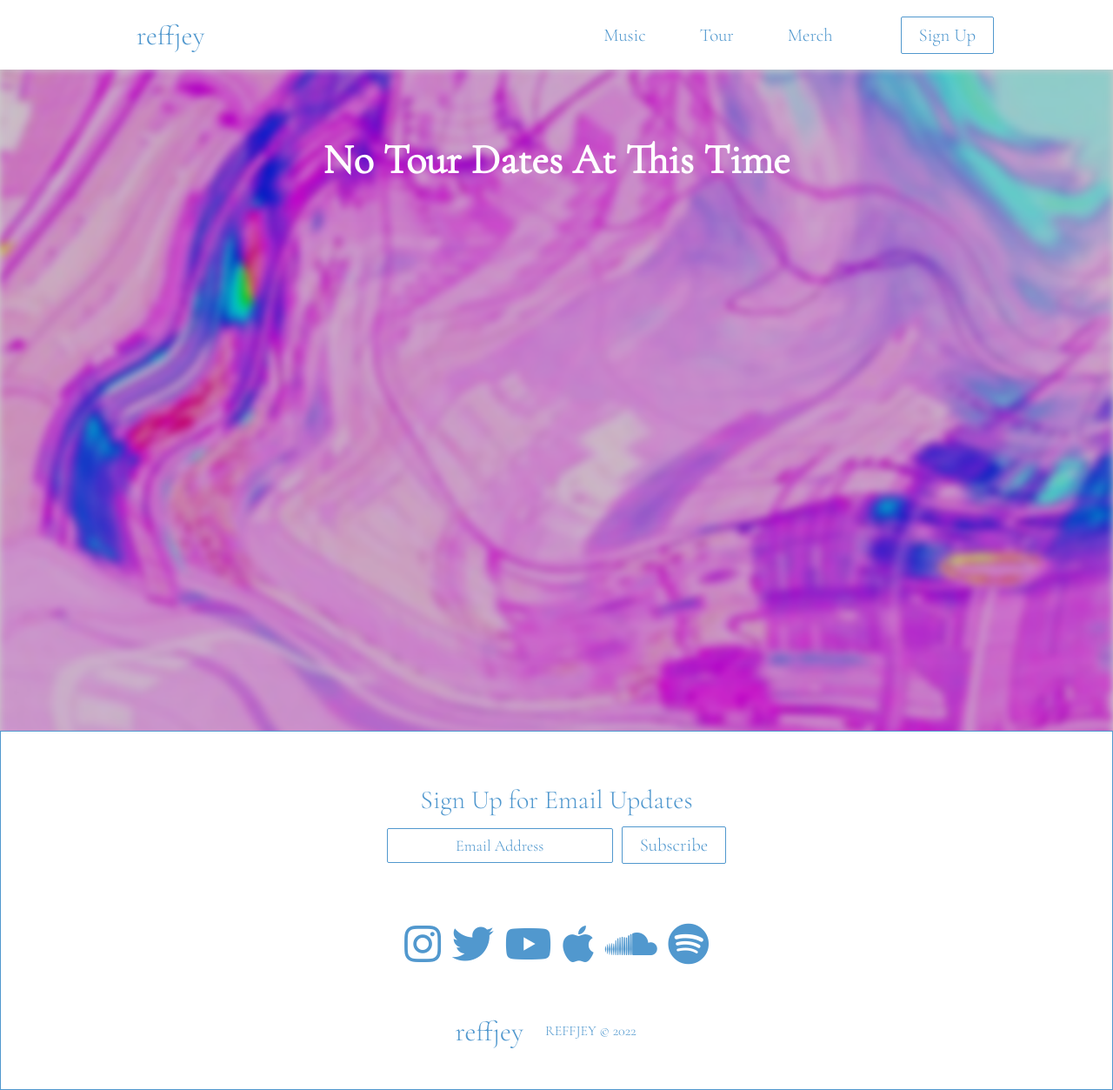
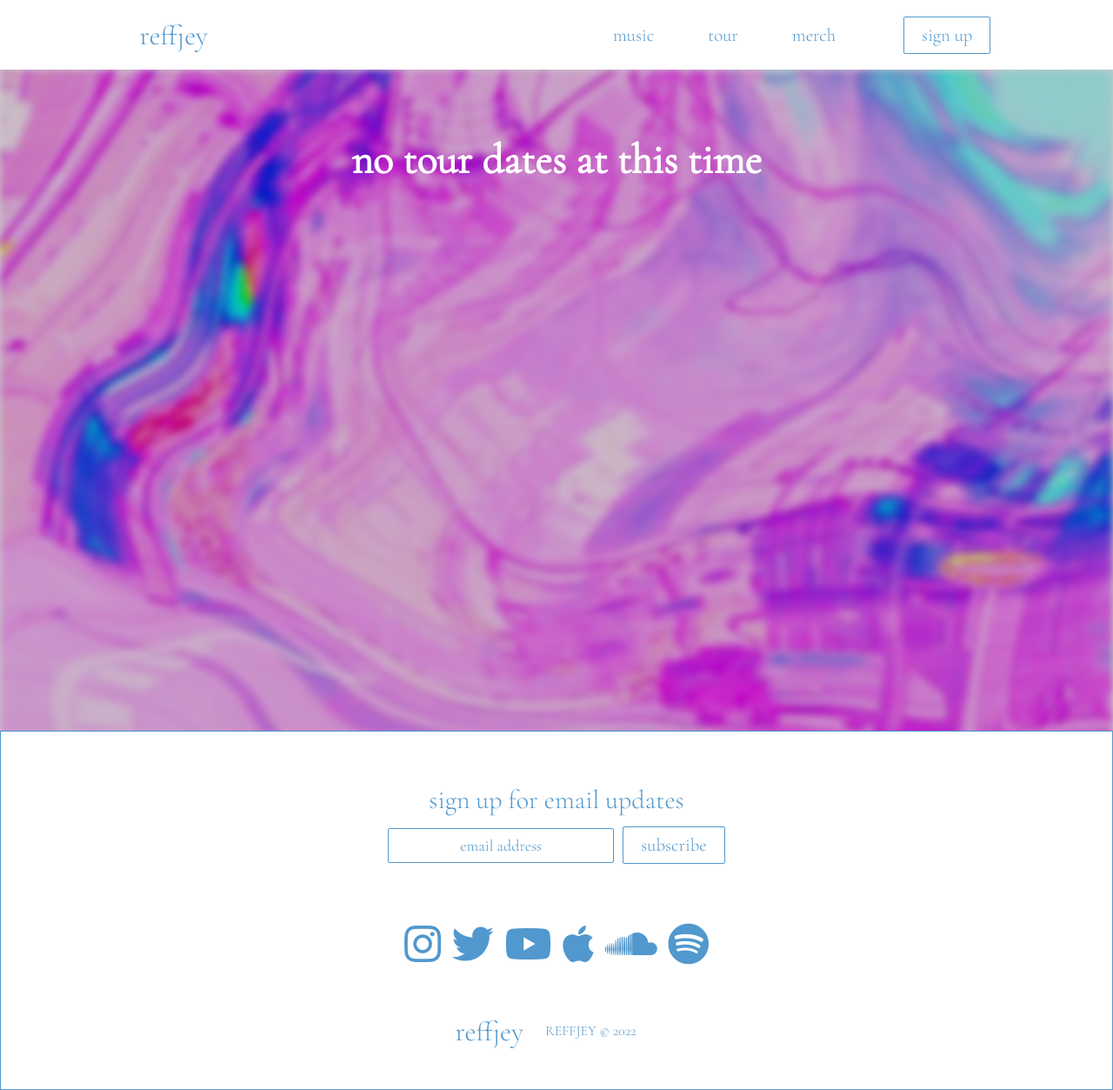
Before and after one commit to mgibbs1259/reffjey, a React (Create React App) app: page /tour in a window 1280 px wide. Shown: the whole page at 87% size. Built offline with nearby package versions, Linux system fonts and the light colour scheme.

Commit message:
lowercase

```diff
--- a/src/components/Footer.js
+++ b/src/components/Footer.js
@@ -8,7 +8,7 @@ export default function Footer() {
 		<div className="footer-container">
 			<section className="footer-subscription">
 				<p className="footer-subscription-heading">
-					Sign Up for Email Updates
+					sign up for email updates
 				</p>
 				<div className="input-areas">
 					<form>
@@ -16,10 +16,10 @@ export default function Footer() {
 							className="footer-input"
 							name="email"
 							type="email"
-							placeholder="Email Address"
+							placeholder="email address"
 						/>
 						<Button buttonStyle="btn--outline">
-							Subscribe
+							subscribe
 						</Button>
 					</form>
 				</div>
--- a/src/components/Navbar.js
+++ b/src/components/Navbar.js
@@ -46,7 +46,7 @@ export default function Navbar() {
 							className="nav-links"
 							onClick={closeMobileMenu}
 						>
-							Music
+							music
 						</Link>
 					</li>
 					<li className="nav-item">
@@ -55,7 +55,7 @@ export default function Navbar() {
 							className="nav-links"
 							onClick={closeMobileMenu}
 						>
-							Tour
+							tour
 						</Link>
 					</li>
 					<li className="nav-item">
@@ -64,7 +64,7 @@ export default function Navbar() {
 							className="nav-links"
 							onClick={closeMobileMenu}
 						>
-							Merch
+							merch
 						</Link>
 					</li>
 					<li>
@@ -73,12 +73,12 @@ export default function Navbar() {
 							className="nav-links-mobile"
 							onClick={closeMobileMenu}
 						>
-							Sign Up
+							sign up
 						</Link>
 					</li>
 				</ul>
 				{button && (
-					<Button buttonStyle="btn--outline">Sign Up</Button>
+					<Button buttonStyle="btn--outline">sign up</Button>
 				)}
 			</nav>
 		</>
--- a/src/components/PastMusic.js
+++ b/src/components/PastMusic.js
@@ -33,7 +33,7 @@ function CardItem(props) {
 export default function PastMusic() {
 	return (
 		<div className="cards">
-			<h1>Singles and EPs</h1>
+			<h1>singles and EPs</h1>
 			<div className="cards__container">
 				<div className="cards__wrapper">
 					<ul className="cards__items">
--- a/src/components/Subscribe.js
+++ b/src/components/Subscribe.js
@@ -11,12 +11,12 @@ export default function Subscribe(props) {
 						className="subscribe-input"
 						name="email"
 						type="email"
-						placeholder="Email Address"
+						placeholder="email address"
 					/>
 				</form>
 				<div className="subscribe-button-container">
 					<button className="btn btn--outline subscribe-button">
-						Submit
+						submit
 					</button>
 				</div>
 			</div>
--- a/src/components/pages/Merch.js
+++ b/src/components/pages/Merch.js
@@ -6,7 +6,7 @@ export default function Merch() {
 	return (
 		<>
 			<MainContainer
-				title="No Merch At This Time"
+				title="no merch at this time"
 				src="/images/100x.jpg"
 				className="main-primary-background-image"
 			/>
--- a/src/components/pages/SignUp.css
+++ /dev/null
@@ -1,16 +0,0 @@
-.sign-up-container {
-	height: 92vh;
-	background-position: center;
-	background-size: cover;
-	background-repeat: repeat;
-}
-
-.sign-up-container > h1 {
-	display: flex;
-	flex-direction: column;
-	justify-content: flex-start;
-	padding-top: 25px;
-	padding-bottom: 25px;
-	color: white;
-	font-size: 3rem;
-}
--- a/src/components/pages/SignUp.js
+++ b/src/components/pages/SignUp.js
@@ -2,7 +2,6 @@ import React from "react";
 import Subscribe from "../Subscribe";
 import Footer from "../Footer";
 import "../MainContainer.css";
-import "./SignUp.css";
 
 export default function SignUp() {
 	return (
@@ -24,7 +23,7 @@ export default function SignUp() {
 						fontSize: "60px",
 					}}
 				>
-					Sign Up for Email Updates
+					sign up for email updates
 				</h1>
 				<Subscribe />
 				<img
--- a/src/components/pages/Tour.js
+++ b/src/components/pages/Tour.js
@@ -6,7 +6,7 @@ export default function Tour() {
 	return (
 		<>
 			<MainContainer
-				title="No Tour Dates At This Time"
+				title="no tour dates at this time"
 				src="/images/100x.jpg"
 				className="main-primary-background-image"
 			/>
```
